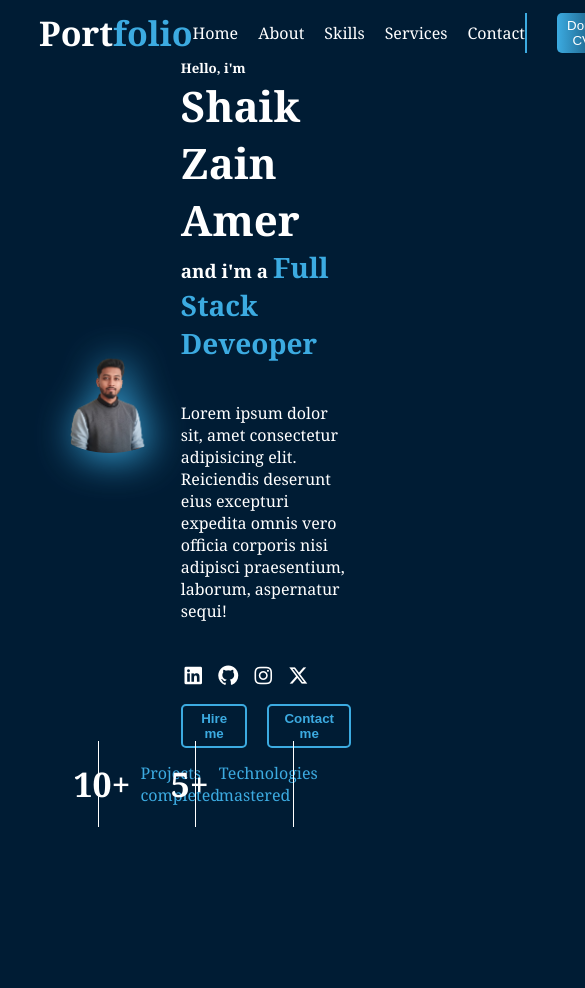
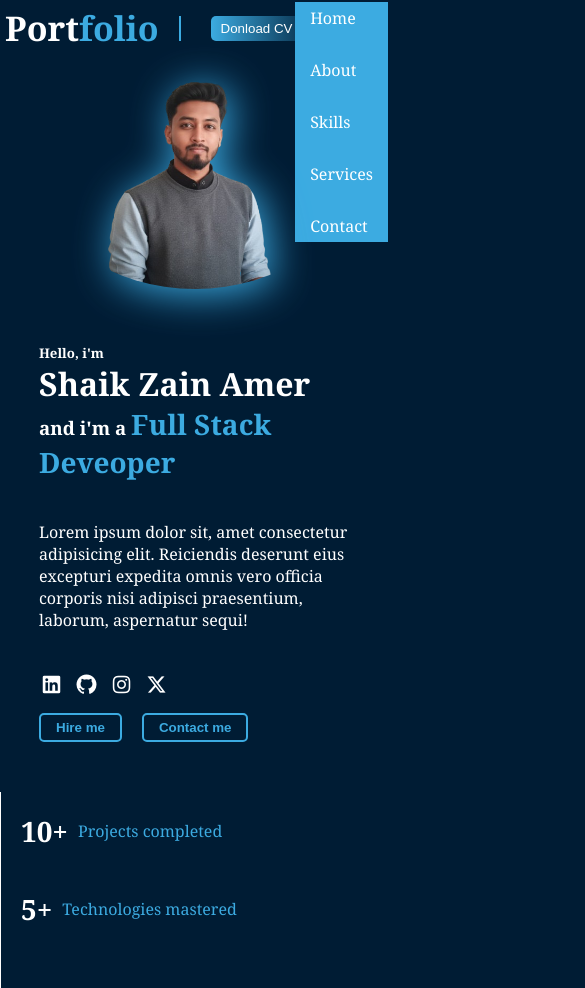
Before and after one commit to zainamer/my-portfolio, a plain HTML site: page index.html in a window 390 px wide. Shown: the top 988 px of the page, 585 px wide, since content can reach past the window. Before the commit the page ends 844 px from the top, so only its background shows below. Drawn offline with Linux system fonts and the light colour scheme.

Commit message:
added all other web pages

```diff
--- a/index.html
+++ b/index.html
@@ -17,17 +17,18 @@
          </div>
          <div class="middle">
             <ul>
-               <li><a href="">Home</a></li>
-               <li><a href="">About</a></li>
-               <li><a href="">Skills</a></li>
-               <li><a href="">Services</a></li>
-               <li><a href="">Contact</a></li>
+               <li><a href="index.html">Home</a></li>
+               <li><a href="about.html">About</a></li>
+               <li><a href="skills.html">Skills</a></li>
+               <li><a href="services.html">Services</a></li>
+               <li><a href="contact.html">Contact</a></li>
             </ul>
          </div>
          <div class="right">
             <button>Donload CV <i class="fa-sharp fa-solid fa-download"></i></button>
          </div>
       </div>
+      <i id="bar" class="fa-solid fa-bars"></i>
    </header>
    <main>
       <div class="section">
@@ -46,9 +47,9 @@
                </h3>
                <p>Lorem ipsum dolor sit, amet consectetur adipisicing elit. Reiciendis deserunt eius excepturi expedita omnis vero officia corporis nisi adipisci praesentium, laborum, aspernatur sequi!</p>
                <div class="logos">
-                  <a href=""><i class="fa-brands fa-linkedin"></i></a>
-                  <a href=""><i class="fa-brands fa-github"></i></a>
-                  <a href=""><i class="fa-brands fa-instagram"></i></a>
+                  <a href="https://www.linkedin.com/in/zain-amer-48a983307?utm_source=share&utm_campaign=share_via&utm_content=profile&utm_medium=android_app "><i class="fa-brands fa-linkedin"></i></a>
+                  <a href="//github.com/zainamer"><i class="fa-brands fa-github"></i></a>
+                  <a href="https://www.instagram.com/vib3with.zain?igsh=cmlteHdpZjE5bG8x "><i class="fa-brands fa-instagram"></i></a>
                   <a href=""><i class="fa-brands fa-x-twitter"></i></a>
                </div>
                <div class="btns">
@@ -73,6 +74,9 @@
          <p>Satisfied clients</p> -->
       </div>
    </footer>
+   <script>
+      alert("if using mobile switch to DESKTOP SITE for better UI experience !")
+   </script>
 </body>
 
 </html>
--- a/style.css
+++ b/style.css
@@ -41,7 +41,15 @@ h2{
    justify-content: space-between;
 }
 
-
+header{
+   display: flex;
+   align-items: center;
+   justify-content: space-between;
+   margin: 5px;
+}
+header #bar{
+   display: none;
+}
 header .container .left h2 span {
    color: #3cabe1;
 }
@@ -53,6 +61,10 @@ header .container .middle ul {
 
 header .container .right {
    border-left: 2px solid #3cabe1;
+
+}
+header .container .right #bar{
+   display: none;
 }
 
 header .container .right button {
@@ -69,7 +81,7 @@ header .container .right button:hover {
 }
 
 main .section {
-   height: 80vh;
+   height: 550px;
 }
 
 main .section .left {
@@ -144,3 +156,97 @@ footer .one {
 footer .one p {
    color: #3cabe1;
 }
+
+@media (max-width: 850px) {
+   body {
+      font-family: Cambria, Cochin, Georgia, Times, 'Times New Roman', serif;
+      background-color: #001c34;
+      color: white;
+   }
+
+   ul li {
+      list-style: none;
+   }
+
+   a {
+      color: white;
+      text-decoration: none;
+   }
+
+   a:hover {
+      color: #3cabe1;
+      font-size: 1.01em;
+      text-decoration: underline;
+   }
+   h1{
+      font-size: 32px;
+   }
+
+   header .container {
+      width: auto;
+      margin: 0;
+   }
+
+   header .container .left h2{
+      padding-right:20px;
+   }
+   header .container .left h2 span {
+      color: #3cabe1;
+   }
+
+   header .container .middle ul {
+      position:absolute;
+      top: 2px;
+      right: 2px;
+      background-color: #3cabe1;
+
+      flex-direction: column;
+   }
+   header .container .middle ul li{
+      padding: 5px 15px;
+
+   }
+   header .container .middle ul li a:hover{
+      color: #001c34;
+   }
+
+   header #bar{
+      display: block;
+   }
+   /* 444444444444444444444444444444444444444444444444444444444444444444 */
+   main .section {
+      height: auto;
+   }
+   main .section .container{
+      display: flex;
+      flex-direction: column;
+      gap: 50px;
+   }
+   main .section .left {
+      width: 100%;
+   }
+
+   main .section .right {
+      width: 100%;
+   }
+
+   footer {
+      flex-direction: column;
+   }
+   footer h2{
+      font-size: 28px;
+   }
+
+   footer .one {
+      border-left: 1px solid white;
+      width: auto;
+
+
+      display: flex;
+      align-items: center;
+      justify-content: start;
+      gap: 10px;
+   }
+
+
+ }
```
Also changed, not shown: about.html (added), contact.html (added), services.html (added), skills.html (added).
